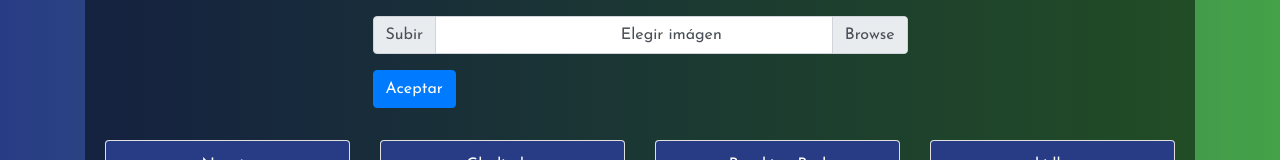
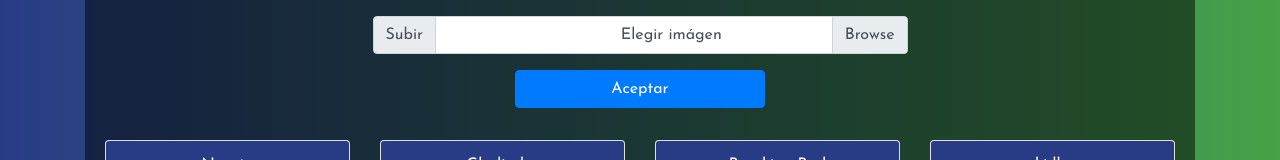
Before and after one commit to samaproject/mientretenimiento, a React (Create React App) app: page / in a window 1280 px wide. Shown: the part 270-430 px from the top of the page. Built offline with nearby package versions, Linux system fonts and the light colour scheme.

Commit message:
Cambio botón submit

```diff
--- a/src/MediaForm/MediaForm.css
+++ b/src/MediaForm/MediaForm.css
@@ -5,3 +5,12 @@
     background: transparent;
     margin-left: 25%;
 }
+
+.mediaform button {
+    width: 250px;
+}
+
+#divBtnSubmit {
+    display: block;
+    text-align: center;
+}
--- a/src/MediaForm/MediaForm.jsx
+++ b/src/MediaForm/MediaForm.jsx
@@ -79,7 +79,7 @@ class MediaForm extends Component{
                 </div>
               </div>
 
-              <div className="input-group mb-3">
+              <div id="divBtnSubmit" className="input-group mb-3">
                 <button className="btn btn-primary" type="submit" id="btnAceptar">Aceptar</button>
               </div>
 
```
